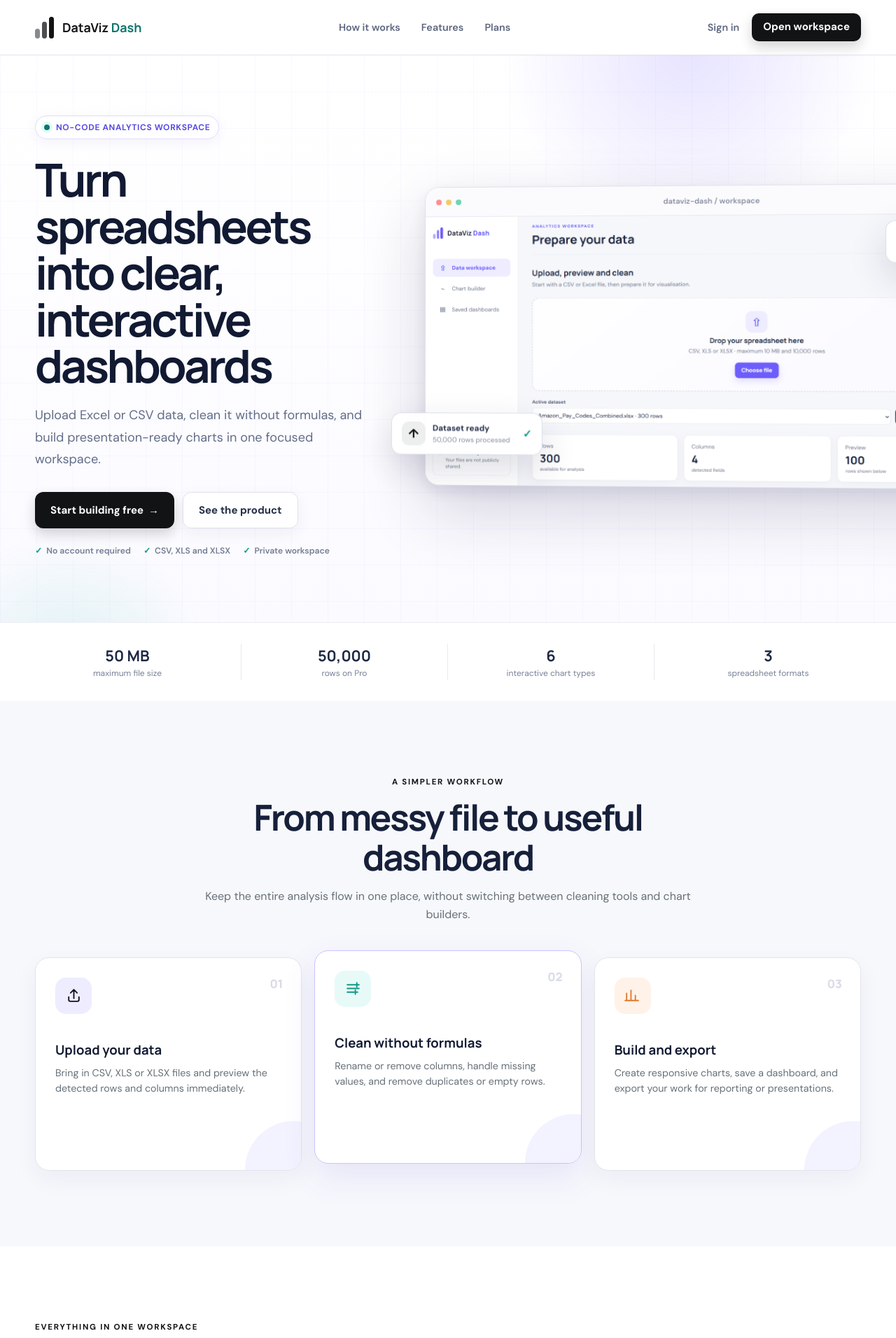
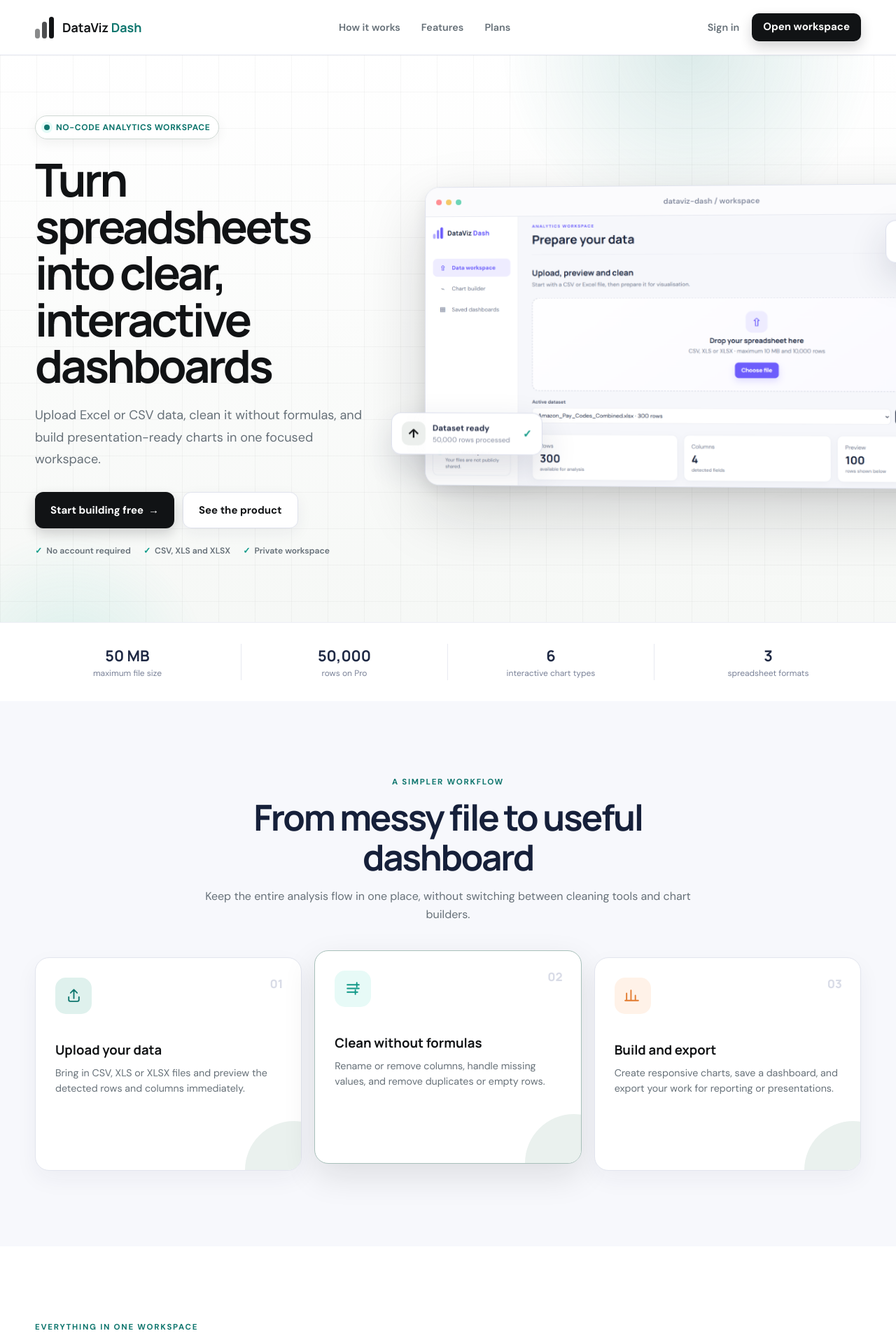
Before and after one commit to Naman794/DataViz-Dash, a Flask app: page / in a window 1280 px wide. Shown: the top 1912 px of the page at 70% size. Run offline with Flask 3, Linux system fonts and the light colour scheme.

Commit message:
Redesign builder workspace and theme (static/css/landing.css)

```diff
--- a/static/css/landing.css
+++ b/static/css/landing.css
@@ -3,7 +3,7 @@
 .landing-body {
   overflow-x: hidden;
   background: #fff;
-  color: #131b33;
+  color: var(--ink);
 }
 
 .landing-container {
@@ -60,9 +60,9 @@
   overflow: hidden;
   border-bottom: 1px solid #eceef5;
   background:
-    linear-gradient(rgba(109, 93, 252, .034) 1px, transparent 1px),
-    linear-gradient(90deg, rgba(109, 93, 252, .034) 1px, transparent 1px),
-    linear-gradient(180deg, #fff 0%, #fbfaff 100%);
+    linear-gradient(rgba(17, 19, 21, .035) 1px, transparent 1px),
+    linear-gradient(90deg, rgba(17, 19, 21, .035) 1px, transparent 1px),
+    linear-gradient(180deg, #fff 0%, #f6f8f6 100%);
   background-size: 52px 52px, 52px 52px, auto;
   padding: 86px 0 94px;
 }
@@ -79,7 +79,7 @@
   height: 540px;
   top: -280px;
   right: 2%;
-  background: radial-gradient(circle, rgba(109, 93, 252, .17), transparent 70%);
+  background: radial-gradient(circle, rgba(15, 118, 110, .15), transparent 70%);
 }
 
 .hero-glow-two {
@@ -106,16 +106,16 @@
   align-items: center;
   gap: 9px;
   margin-bottom: 24px;
-  border: 1px solid #dedaff;
+  border: 1px solid #cfd8d3;
   border-radius: 999px;
   background: rgba(255, 255, 255, .82);
-  color: #5c4de2;
+  color: var(--accent);
   padding: 8px 12px;
   font-size: .75rem;
   font-weight: 800;
   letter-spacing: .05em;
   text-transform: uppercase;
-  box-shadow: 0 5px 18px rgba(70, 56, 180, .06);
+  box-shadow: 0 5px 18px rgba(17, 19, 21, .06);
 }
 
 .hero-pill span {
@@ -129,7 +129,7 @@
 .hero-copy h1 {
   max-width: 650px;
   margin-bottom: 22px;
-  color: #111a32;
+  color: var(--ink);
   font-size: clamp(2.65rem, 5.1vw, 4.8rem);
   line-height: 1.02;
   letter-spacing: -.055em;
@@ -138,7 +138,7 @@
 .hero-lead {
   max-width: 590px;
   margin-bottom: 30px;
-  color: #626d88;
+  color: var(--muted);
   font-size: clamp(1rem, 1.5vw, 1.13rem);
   line-height: 1.75;
 }
@@ -165,7 +165,7 @@
 .hero-secondary {
   border: 1px solid #dfe2ec;
   background: #fff;
-  color: #27304a;
+  color: var(--ink);
   box-shadow: 0 7px 22px rgba(31, 40, 73, .06);
 }
 
@@ -174,7 +174,7 @@
   flex-wrap: wrap;
   gap: 18px;
   margin-top: 24px;
-  color: #747d94;
+  color: var(--muted);
   font-size: .76rem;
   font-weight: 600;
 }
@@ -196,7 +196,7 @@
   border: 1px solid #dfe2ed;
   border-radius: 20px;
   background: #fff;
-  box-shadow: 0 35px 90px rgba(35, 33, 85, .18), 0 8px 24px rgba(33, 38, 72, .08);
+  box-shadow: 0 35px 90px rgba(17, 19, 21, .18), 0 8px 24px rgba(17, 19, 21, .08);
 }
 
 .window-bar {
@@ -265,7 +265,7 @@
 
 .section-intro { margin-bottom: 48px; }
 .centered-intro { max-width: 720px; margin-inline: auto; text-align: center; }
-.section-kicker { display: block; margin-bottom: 14px; color: var(--primary); font-size: .72rem; font-weight: 800; letter-spacing: .15em; text-transform: uppercase; }
+.section-kicker { display: block; margin-bottom: 14px; color: var(--accent); font-size: .72rem; font-weight: 800; letter-spacing: .15em; text-transform: uppercase; }
 .section-intro h2,
 .showcase-copy h2,
 .final-cta h2 { margin-bottom: 15px; color: #16203a; font-size: clamp(2rem, 4vw, 3.2rem); line-height: 1.12; letter-spacing: -.045em; }
@@ -275,12 +275,12 @@
 
 .workflow-grid { display: grid; grid-template-columns: repeat(3, 1fr); gap: 18px; }
 .workflow-card { position: relative; overflow: hidden; min-height: 305px; border: 1px solid #e2e5ee; border-radius: 20px; background: #fff; padding: 28px; box-shadow: 0 12px 32px rgba(39, 47, 78, .05); }
-.workflow-card::after { position: absolute; content: ""; width: 140px; height: 140px; right: -60px; bottom: -70px; border-radius: 50%; background: #f3f2ff; }
-.featured-workflow { border-color: #c9c3ff; box-shadow: 0 18px 48px rgba(87, 70, 210, .11); transform: translateY(-10px); }
+.workflow-card::after { position: absolute; content: ""; width: 140px; height: 140px; right: -60px; bottom: -70px; border-radius: 50%; background: #eaf1ee; }
+.featured-workflow { border-color: #a8c0ba; box-shadow: 0 18px 48px rgba(17, 19, 21, .11); transform: translateY(-10px); }
 .workflow-number { position: absolute; top: 25px; right: 26px; color: #d9dce7; font-family: "Manrope", sans-serif; font-size: 1.05rem; font-weight: 800; }
 .feature-icon { display: grid; width: 52px; height: 52px; place-items: center; margin-bottom: 38px; border-radius: 15px; }
 .feature-icon svg { width: 25px; fill: none; stroke: currentColor; stroke-linecap: round; stroke-linejoin: round; stroke-width: 1.8; }
-.upload-feature { background: #eeecff; color: var(--primary); }
+.upload-feature { background: var(--accent-soft); color: var(--accent); }
 .clean-feature { background: #e7faf7; color: #109887; }
 .chart-feature { background: #fff2e8; color: #e27a2e; }
 .workflow-card h3 { margin-bottom: 9px; font-size: 1.16rem; }
```
Also changed, not shown: other parts of static/css/landing.css (+15 -15 lines).
